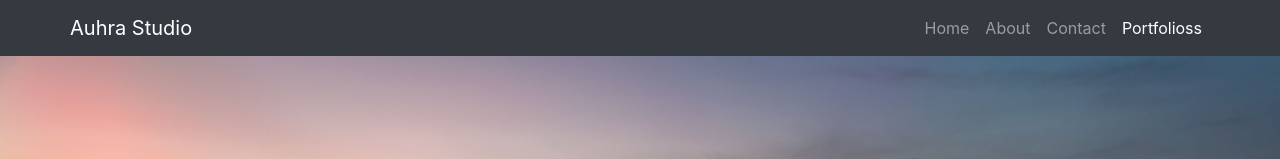
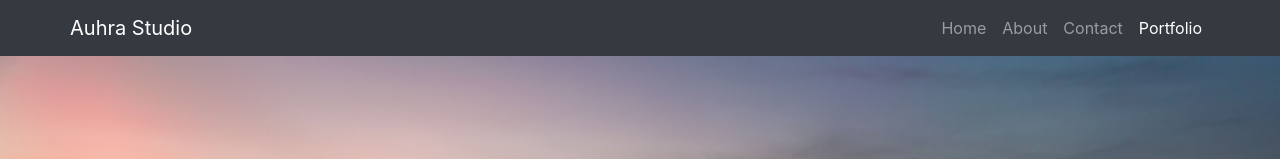
Before and after one commit to ministiy/auhrastudio, a React (Create React App) app: page /portfolio in a window 1280 px wide. Shown: the top 159 px of the page. Built offline with nearby package versions, Linux system fonts and the light colour scheme.

Commit message:
Change endpoint

```diff
--- a/package.json
+++ b/package.json
@@ -1,5 +1,5 @@
 {
-  "homepage": "https://ministiy.github.io/patricia/",
+  "homepage": "https://ministiy.github.io/auhrastudio/",
   "name": "auhra",
   "version": "0.1.0",
   "private": true,
--- a/src/components/Navigation.js
+++ b/src/components/Navigation.js
@@ -46,7 +46,7 @@ function Navigation(props) {
                 }`}
               >
                 <Link class="nav-link" to="/portfolio">
-                  Portfolioss
+                  Portfolio
                 </Link>
               </li>
             </ul>
```
Also changed, not shown: 1 other file (tests, documents, lock files or other folders).
